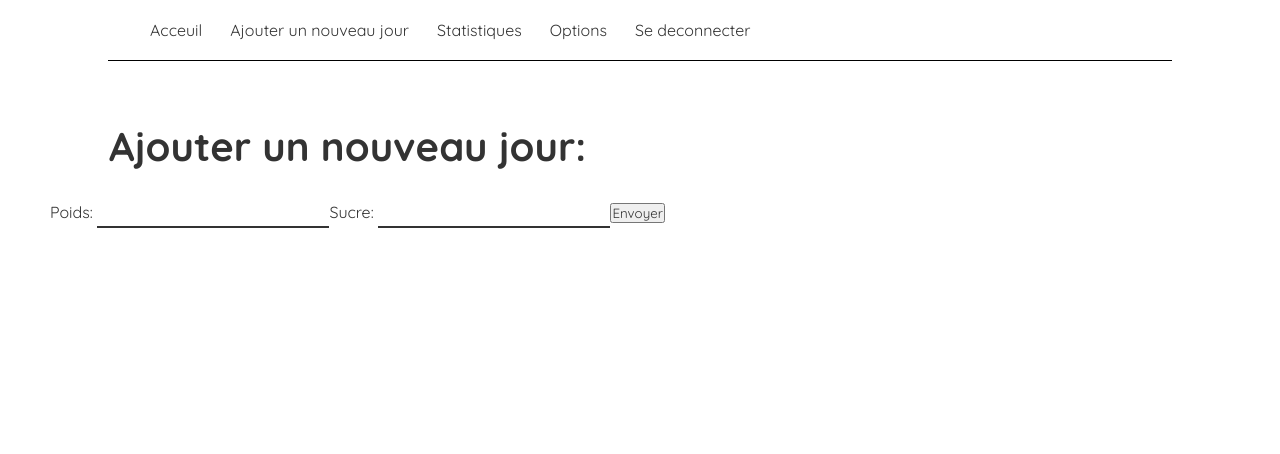
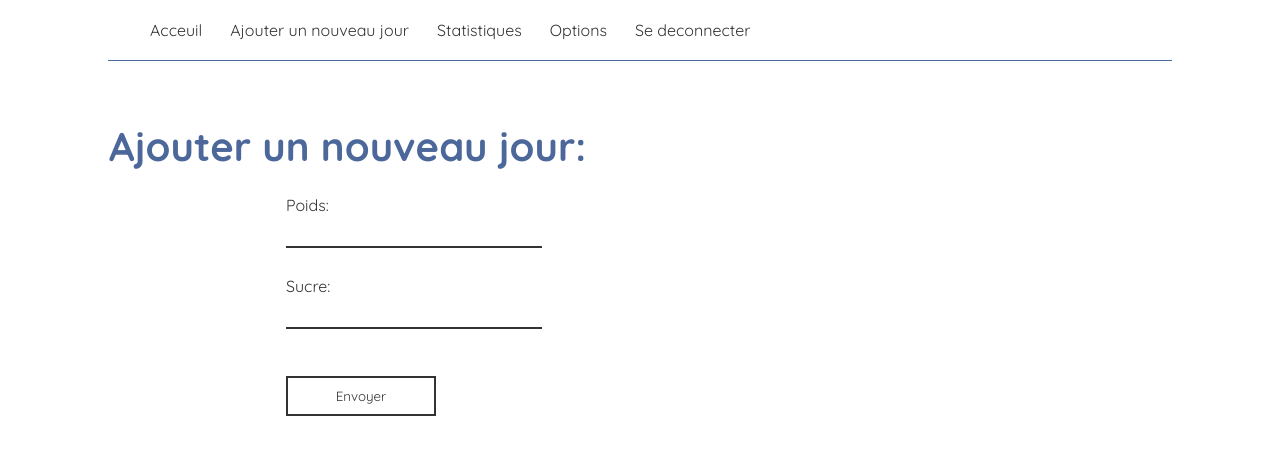
Before and after one commit to AChillFeeder/diabetes-tracking, a React (Create React App) app: page /new-day in a window 1280 px wide. Shown: the top 454 px of the page. Built offline with nearby package versions, Linux system fonts and the light colour scheme; no server answers.

Commit message:
Some small adjustments

```diff
--- a/src/index.css
+++ b/src/index.css
@@ -4,7 +4,7 @@
 :root{
     --main-color: #333;
     --background-color: #fff;
-    --secondary-color: #000000;
+    --secondary-color: #4c689b;
     --error-color: rgb(197, 87, 87);
 
     /* reverse main and background for dark mode */
@@ -42,6 +42,11 @@ button:hover{
     color: var(--error-color);
 }
 
+h3{
+    font-size: 2.5em;
+    margin: 0 0 2% 5%;
+    color: var(--secondary-color);
+}
 
 
 
@@ -106,10 +111,6 @@ input{
 }
 
 
-h3{
-    font-size: 2.5em;
-    margin: 0 0 2% 5%;
-}
 
 
 /* Home page */
@@ -148,3 +149,31 @@ h3{
 .Cursor span{
     color: var(--background-color);
 }
+
+
+/* Add new day */
+form *{
+    display: block;
+}
+
+form input{
+    width: 25%;
+}
+.newDay-content form{
+    margin-left: 20%;
+}
+
+.newDay-content form button{
+    background: var(--background-color);
+    color: var(--main-color);
+    border: 2px solid var(--main-color);
+    padding: 10px;
+    width: 150px;
+    margin-top: 5%;
+    transition: 0.3s;
+    transition-property: background-color color;
+}
+.newDay-content form button:hover{
+    background-color: var(--main-color);
+    color: var(--background-color);
+}
```
Also changed, not shown: 1 other file (tests, documents, lock files or other folders).
